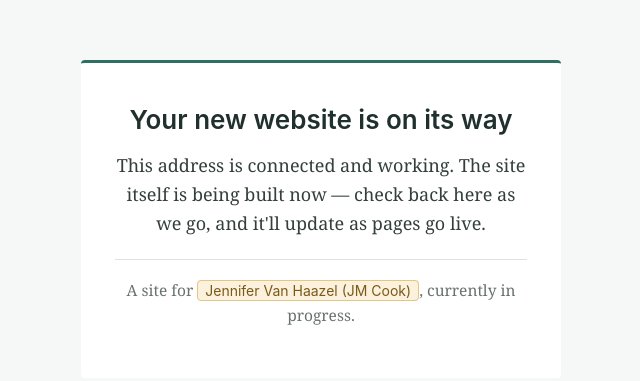
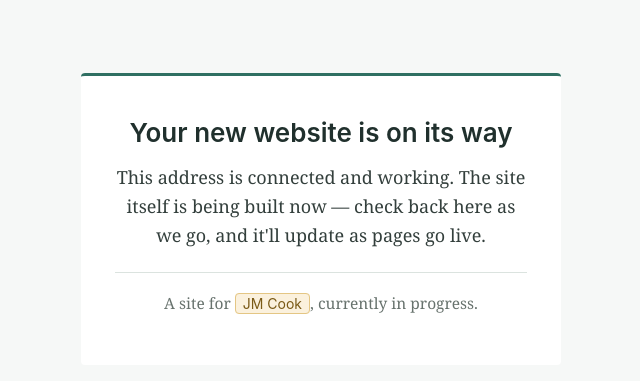
Before and after one commit to jmcookauthor/author-website, a plain HTML site: page index.html in a window 1280 px wide. Shown: the part 181-562 px from the top of the page, without its empty margins (319-959 px from the left). Drawn offline with Linux system fonts and the light colour scheme.

Commit message:
Update index.html

```diff
--- a/index.html
+++ b/index.html
@@ -53,7 +53,7 @@
 <main>
   <h1>Your new website is on its way</h1>
   <p>This address is connected and working. The site itself is being built now — check back here as we go, and it'll update as pages go live.</p>
-  <p class="note">A site for <span class="tbc">Jennifer Van Haazel (JM Cook)</span>, currently in progress.</p>
+  <p class="note">A site for <span class="tbc">JM Cook</span>, currently in progress.</p>
 </main>
 </body>
 </html>
```
